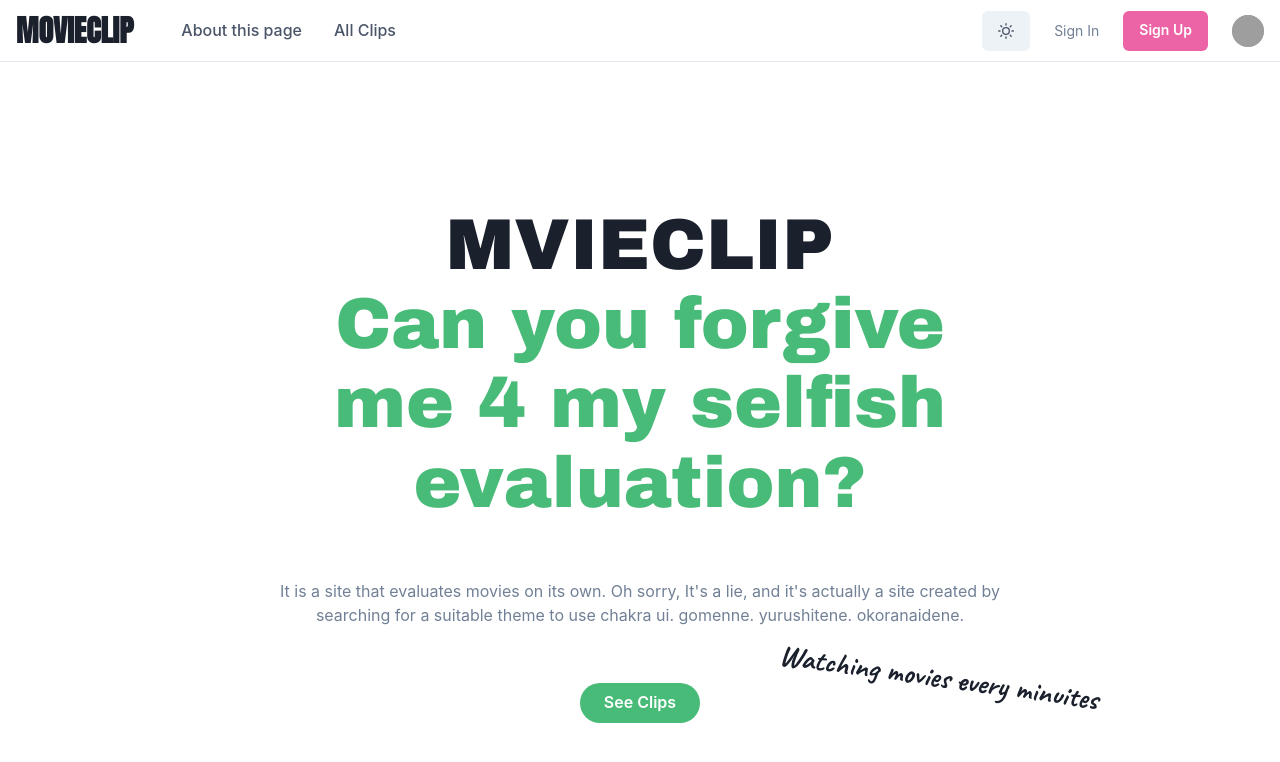
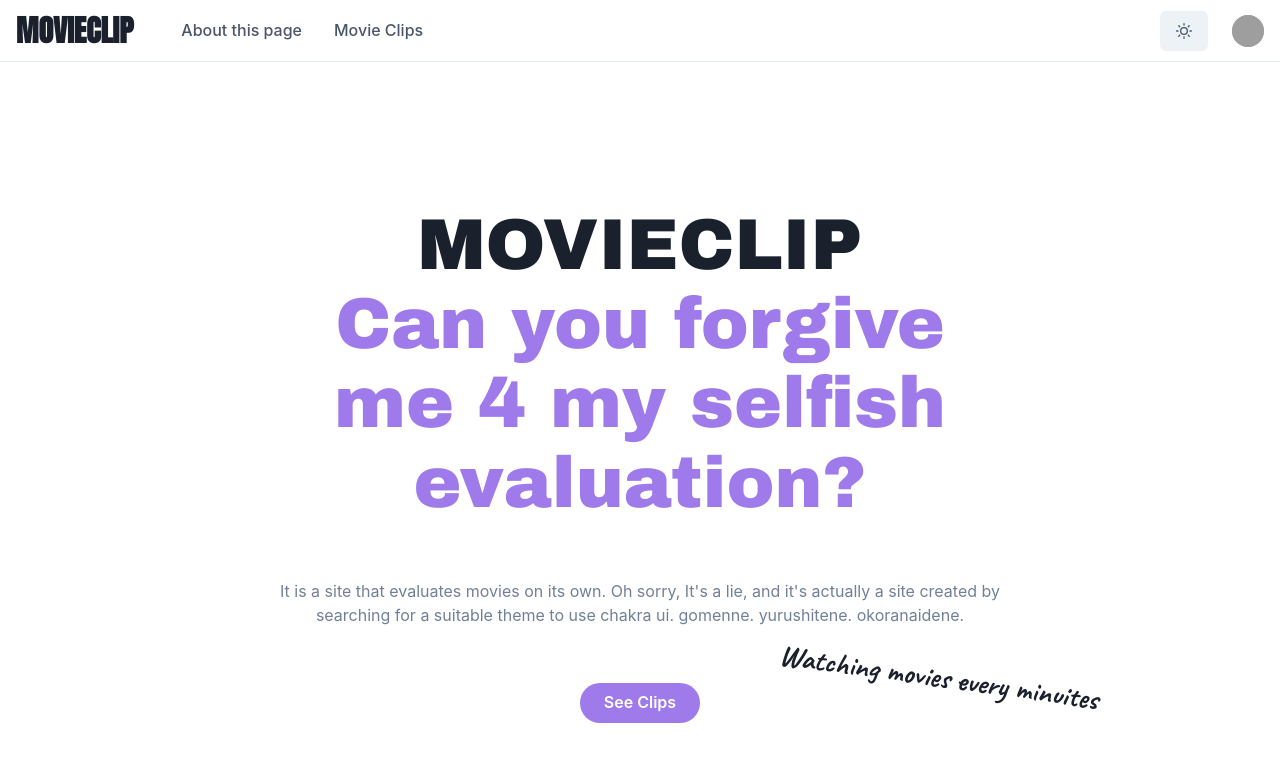
Before and after one commit to shuto-416/MovieClip, a Next.js app: page / in a window 1280 px wide. Shown: the top 762 px of the page. Built offline with nearby package versions, Linux system fonts and the light colour scheme; grey boxes are pictures that could not be loaded.

Commit message:
refactoring main & header page

```diff
--- a/pages/Headers/DesktopSubNav.tsx
+++ b/pages/Headers/DesktopSubNav.tsx
@@ -26,14 +26,14 @@ const DesktopSubNav = ({ label, href, subLabel }: NavItem) => {
             display = {'block'}
             p = {2}
             rounded = {'md'}
-            _hover = {{ bg: useColorModeValue('pink.50', 'gray.900') }}
+            _hover = {{ bg: useColorModeValue('purple.50', 'gray.900') }}
         >
             <Stack direction = {'row'} align = {'center'}>
 
                 <Box>
                     <Text
                         transition = {'all .3s ease'}
-                        _groupHover = {{ color: 'pink.400' }}
+                        _groupHover = {{ color: 'purple.400' }}
                         fontWeight = {500}
                     >
                         {label}
@@ -50,7 +50,7 @@ const DesktopSubNav = ({ label, href, subLabel }: NavItem) => {
                     align = {'center'}
                     flex = {1}
                 >
-                    <Icon color = {'pink.400'} h = {5} w = {5} as={ChevronRightIcon} />
+                    <Icon color = {'purple.400'} h = {5} w = {5} as={ChevronRightIcon} />
                 </Flex>
             </Stack>
         </Link>
--- a/pages/Headers/Header.tsx
+++ b/pages/Headers/Header.tsx
@@ -99,7 +99,7 @@ const Header = () => {
                         {colorMode === 'light' ? <SunIcon /> : <MoonIcon />}
                     </Button>
 
-                    <Button
+                    {/* <Button
                         as = {'a'}
                         fontSize = {'sm'} // sm: small
                         fontWeight = {400}
@@ -114,12 +114,12 @@ const Header = () => {
                         fontSize = {'sm'}
                         fontWeight = {600}
                         color = {'white'} // font color
-                        bg = {'pink.400'} // back ground color
+                        bg = {'green.400'} // back ground color
                         href = {'#'}
-                        _hover = {{ bg: 'pink.300' }} // hover action
+                        _hover = {{ bg: 'green.300' }} // hover action
                     >
                         Sign Up
-                    </Button>
+                    </Button> */}
 
                     <Menu>
                         <MenuButton
--- a/pages/Headers/NavItem.ts
+++ b/pages/Headers/NavItem.ts
@@ -9,22 +9,34 @@ const NAV_ITEMS: Array<NavItem> = [
     {
         label: 'About this page',
         href: '#',
+        children: [
+          {
+            label: 'Technolories',
+            subLabel: 'Language or something.',
+            href: '#',
+          }
+        ]
       },
       {
-        label: 'All Clips',
+        label: 'Movie Clips',
         href: '#',
-        // children: [
-        //   {
-        //     label: 'Job Board',
-        //     subLabel: 'Find your dream design job',
-        //     href: '#',
-        //   },
-        //   {
-        //     label: 'Freelance Projects',
-        //     subLabel: 'An exclusive list for contract work',
-        //     href: '#',
-        //   },
-        // ],
+        children: [
+          {
+            label: 'Action Movies',
+            // subLabel: 'Action movies',
+            href: '#',
+          },
+          {
+            label: 'Comedy Movies',
+            // subLabel: 'Comedy movies',
+            href: '#',
+          },
+          {
+            label: 'Anime Movies',
+            // subLabel: 'Anime movies',
+            href: '#',
+          },
+        ],
       },
 ];
 
--- a/pages/index.tsx
+++ b/pages/index.tsx
@@ -28,8 +28,8 @@ const Home = () => {
             fontSize={{ base: '3xl', sm: '5xl', md: '7xl' }}
             lineHeight={'110%'}
           >
-           MVIECLIP<br />
-            <Text color={'green.400'} fontSize={{base: 'xl', sm: '3xl', md: '7xl'}}>
+           MOVIECLIP<br />
+            <Text color={'purple.400'} fontSize={{base: 'xl', sm: '3xl', md: '7xl'}}>
               Can you forgive me 4 my selfish evaluation?
             </Text>
           </Heading>
@@ -44,11 +44,11 @@ const Home = () => {
             position={'relative'}
           >
             <Button
-              colorScheme={'green'}
-              bg={'green.400'}
+              colorScheme={'purple'}
+              bg={'purple.400'}
               rounded={'full'}
               px={6}
-              _hover={{ bg: 'green.500' }}
+              _hover={{ bg: 'purple.500' }}
             >
               See Clips
             </Button>
```
